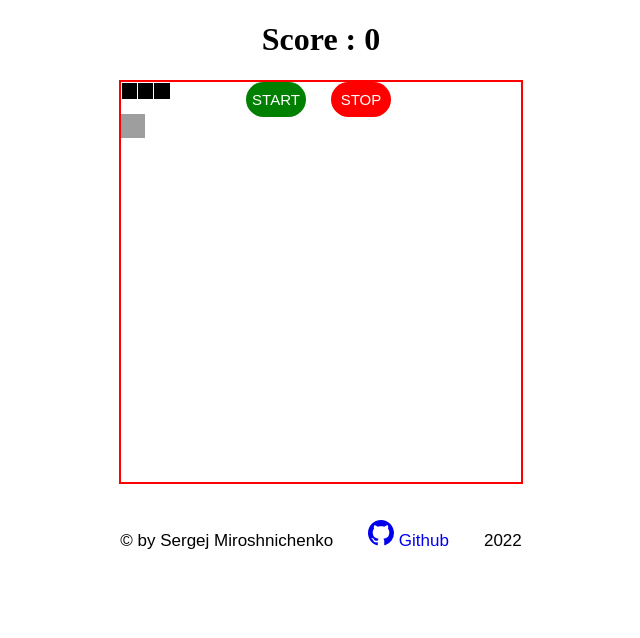
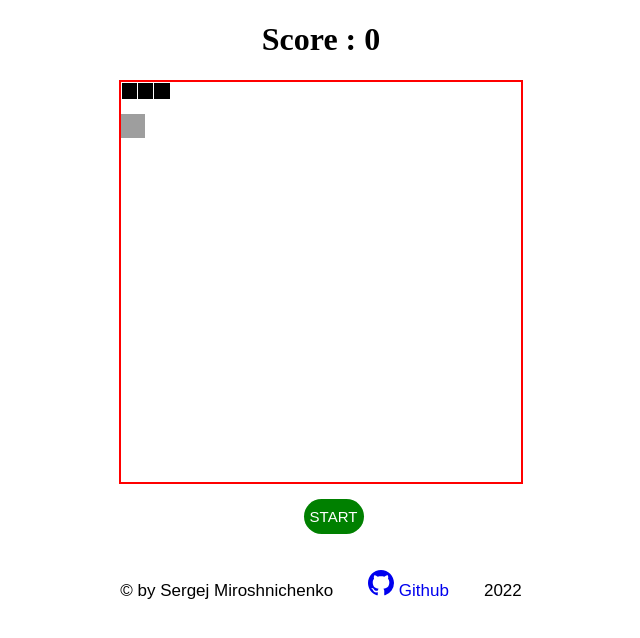
Before and after one commit to sergejmiroshnichenko/React_snake-game, a React (Create React App) app in the folder snake/: page / in a window 1280 px wide. Shown: the top 638 px of the page, without its empty margins (319-959 px from the left). Built offline with nearby package versions, Linux system fonts and the light colour scheme; grey boxes are pictures that could not be loaded.

Commit message:
add toggle on button and clear score

```diff
--- a/snake/src/App.css
+++ b/snake/src/App.css
@@ -22,11 +22,11 @@
 }
 
 .movement{
-  margin: 0 auto;
-  width: 150px;
+  display: flex;
+  justify-content: center;
 }
 
-.stop{
+.stop, .start {
   margin-left: 25px;
   background: red;
   color: white;
@@ -40,13 +40,6 @@
 
 .start{
   background: green;
-  color: white;
-  border: 0;
-  width: 60px;
-  height: 35px;
-  border-radius: 140px;
-  font-size: 15px;
-  cursor: pointer;
 }
 
 .footer{
--- a/snake/src/App.js
+++ b/snake/src/App.js
@@ -1,3 +1,4 @@
+
 import './App.css';
 import React, { useState, useEffect } from 'react';
 import { ReactComponent as GITHUB } from '../src/assets/github.svg'
@@ -10,20 +11,20 @@ const App = () => {
 
     const [food, setFood] = useState([0, 8]);
     const [score, setScore] = useState(-1);
-    const [modal, setModal] = useState(false);
+    const [start, setStart] = useState(false);
 
 
-    const openModal = () => {
-        setModal(true)
-    }
 
-    const closeModal = () => {
-        setModal(false)
-    }
 
     useEffect(() => {
         setScore(score + 1)
     }, [food]);
+
+
+    const toggleStart = () => {
+        setStart(!start)
+    }
+
 
 
     const WIDTH = 400;
@@ -40,12 +41,14 @@ const App = () => {
 
     return (
         <>
-            <h1 style={{textAlign: 'center'}}>Score : { closeModal ? score : 0 }</h1>
+            <h1 style={{textAlign: 'center'}}>Score : { score }</h1>
             <div className="game-area" style={{width: `${WIDTH}px`, height: `${HEIGHT}px`}}>
-                <Snake width={WIDTH} food={food} setFood={setFood} score={score} setScore={setScore} modal={modal} setModal={setModal} openModal={openModal} closeModal={closeModal} />
+                <Snake width={WIDTH} food={food} setFood={setFood} score={score} setScore={setScore} toggleStart={toggleStart} start={start}/>
                 <Food food={food} picture={picture} imgRandom={imgRandom}/>
             </div>
-
+            <div className='movement'>
+                {start ? <button className='stop' onClick={toggleStart}>STOP</button> : <button className='start' onClick={toggleStart}>START</button>}
+            </div>
             <footer className='footer'>
                 <p>© by Sergej Miroshnichenko</p>
                 <div style={{alignItems: 'baseline'}}><a className='footer-github' href="https://github.com/sergejmiroshnichenko?tab=repositories"><GITHUB/> Github </a></div>
--- a/snake/src/components/Snake/Snake.js
+++ b/snake/src/components/Snake/Snake.js
@@ -2,7 +2,7 @@ import React, {useEffect, useState} from 'react';
 import Modal from '../../components/Modal/Modal'
 
 
-const Snake = ({width, food, setFood, score, setScore, modal, setModal, openModal, closeModal}) => {
+const Snake = ({width, food, setFood, score, setScore, start, toggleStart}) => {
 
     let SPEED = 500;
     const AVAILABLE_MOVES = ['ArrowRight', 'ArrowLeft', 'ArrowUp', 'ArrowDown'];
@@ -11,10 +11,7 @@ const Snake = ({width, food, setFood, score, setScore, modal, setModal, openModa
     const [movement, setMovement] = useState(AVAILABLE_MOVES[0]);
     const [timerId, setTimerId] = useState(false);
     const [snakeDots, setSnakeDots] = useState([[0, 0], [4, 0], [8, 0]]);
-    // const [modal, setModal] = useState(false);
-    const [pause, setPause] = useState(false);
-
-
+    const [modal, setModal] = useState(false);
 
     const getRandomCoordinates = () => {
 
@@ -27,6 +24,15 @@ const Snake = ({width, food, setFood, score, setScore, modal, setModal, openModa
             y = Math.floor((Math.random() * (max - min + 2) + min) / 4) * 4;
         } while (snakeDots.some(elem => elem[0] === [x, y] && elem[1] === [x, y]));
         setFood([x, y]);
+    }
+
+    const openModal = () => {
+        setModal(true)
+    }
+
+    const closeModal = () => {
+        setModal(false)
+        setScore(0)
     }
 
     const forTimer = () => {
@@ -67,7 +73,7 @@ const Snake = ({width, food, setFood, score, setScore, modal, setModal, openModa
         snakeDots.forEach((dot) => {
             if (head[0] === dot[0] && head[1] === dot[1]) {
                 openModal();
-                snakeStop();
+                toggleStart()
                 setSnakeDots([[0, 0], [4, 0], [8, 0]]);
             }
         });
@@ -75,23 +81,15 @@ const Snake = ({width, food, setFood, score, setScore, modal, setModal, openModa
 
     useEffect(() => {
         const timerId = setTimeout(() => {
-            pause && forTimer();
+            start && forTimer();
             setTimerId(timerId)
         }, score > 4 ? SPEED = 200 : SPEED = 500);
 
         return () => {
             clearTimeout(timerId);
         };
-    }, [pause, snakeDots]);
+    }, [start, snakeDots]);
 
-
-    const snakeStop = () => {
-        setPause(false)
-    }
-
-    const snakeGame = () => {
-        setPause(true)
-    }
 
 
     const checkBorder = position => {
@@ -127,13 +125,9 @@ const Snake = ({width, food, setFood, score, setScore, modal, setModal, openModa
                 }
                 return (
 
-                    <div className='snake-dot' style={style} key={index}></div>
+                    <div className='snake-dot' style={style} key={index}> </div>
                 )
             })}
-            <div className='movement'>
-                <button className='start' onClick={snakeGame}>START</button>
-                <button className='stop' onClick={snakeStop}>STOP</button>
-            </div>
         </>
     )
 }
```
